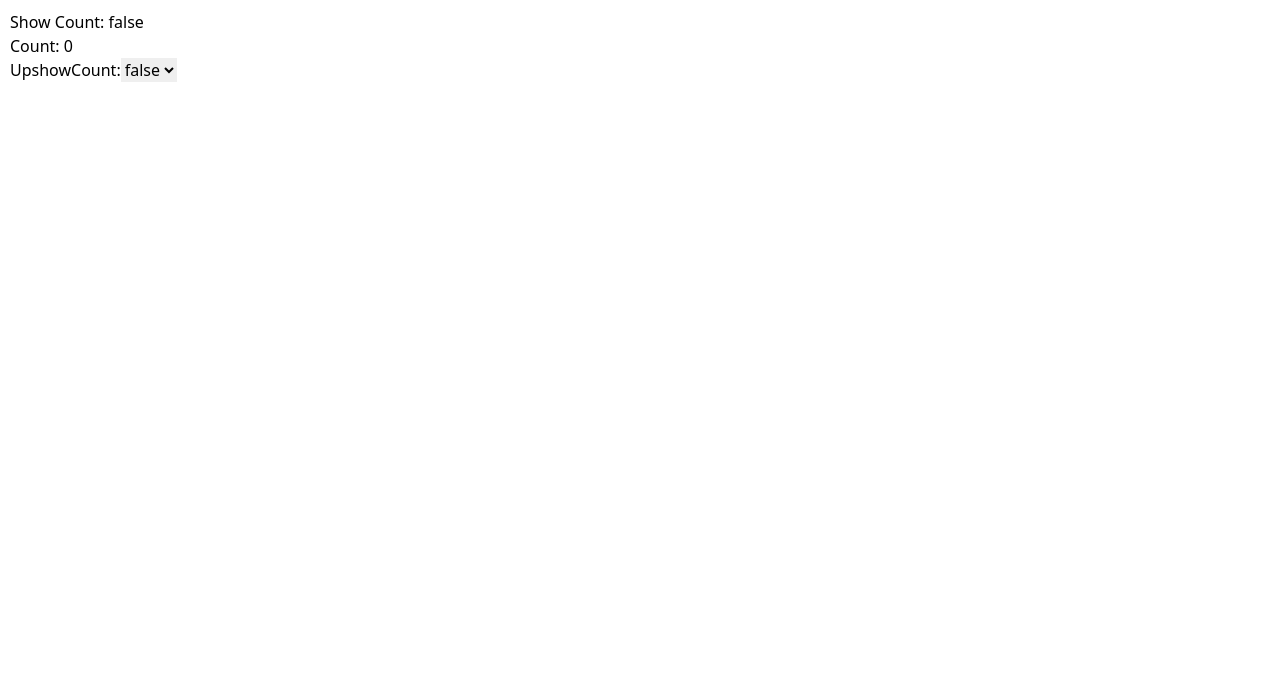
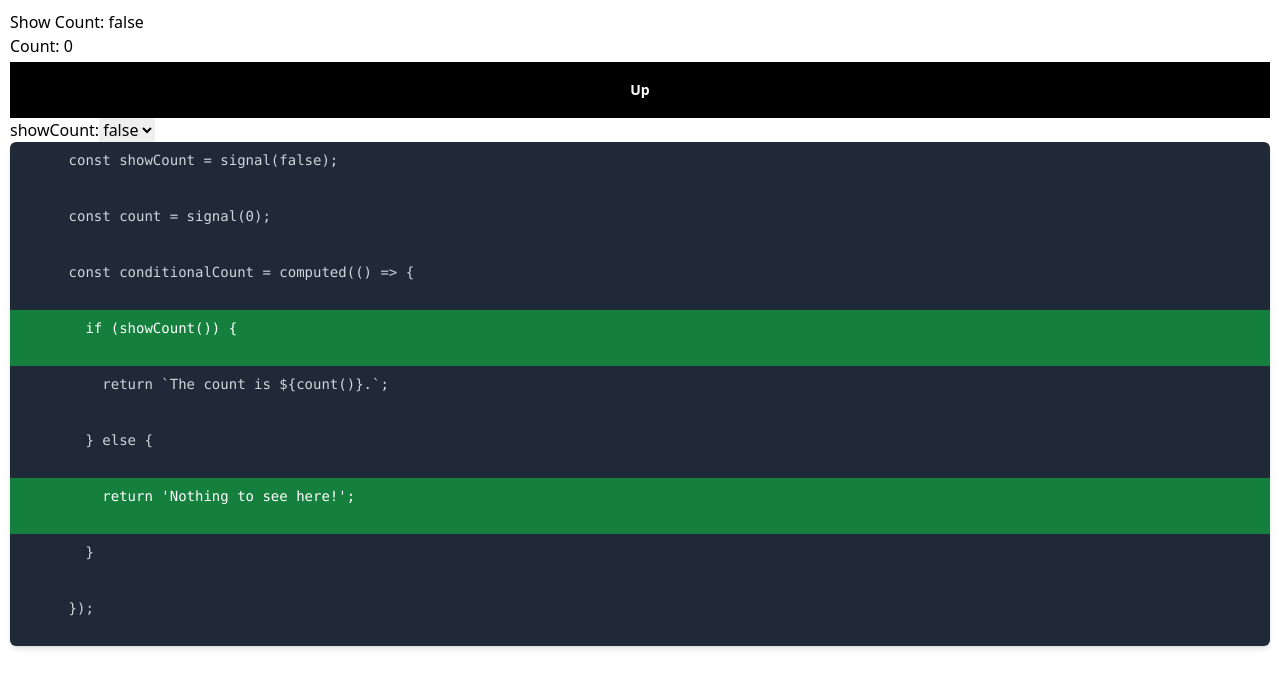
Before and after one commit to damiansire/angular-examples, an Angular app: page / in a window 1280 px wide. Shown: the top 688 px of the page. Built offline with nearby package versions, Linux system fonts and the light colour scheme.

Commit message:
feat: add code preview to computed signals

```diff
--- a/src/app/signals/4-computed-signal-dynamic-dependencies/computed-signal-dynamic-dependencies.component.html
+++ b/src/app/signals/4-computed-signal-dynamic-dependencies/computed-signal-dynamic-dependencies.component.html
@@ -1,10 +1,11 @@
 <div>Show Count: {{ showCount() }}</div>
 <div>Count: {{ count() }}</div>
 
-<button (click)="upCount()">Up</button>
-
+<app-button (onClick)="upCount()" text="Up"></app-button>
 <label for="showCount">showCount:</label>
 <select id="showCount" (change)="onShowCountChange($event)">
   <option [value]="false">false</option>
   <option [value]="true">true</option>
 </select>
+
+<app-code [lines]="lines"></app-code>
--- a/src/app/signals/4-computed-signal-dynamic-dependencies/computed-signal-dynamic-dependencies.component.ts
+++ b/src/app/signals/4-computed-signal-dynamic-dependencies/computed-signal-dynamic-dependencies.component.ts
@@ -1,16 +1,35 @@
 import { Component, computed, signal } from '@angular/core';
 import { count } from 'rxjs';
+import { ButtonComponent } from '../../components-atom/button/button.component';
+import { CommonModule } from '@angular/common';
+import { codeLine } from '../../components-atom/component-atom.interface';
+import { CodeComponent } from '../../components-atom/code/code.component';
 
 @Component({
   selector: 'app-computed-signal-dynamic-dependencies',
   standalone: true,
-  imports: [],
   templateUrl: './computed-signal-dynamic-dependencies.component.html',
   styleUrl: './computed-signal-dynamic-dependencies.component.css',
+  imports: [ButtonComponent, CommonModule, CodeComponent],
 })
 export class ComputedSignalDynamicDependenciesComponent {
   showCount = signal(false);
+  lines: codeLine[] = [
+    { line: 'const showCount = signal(false);', active: false },
+    { line: 'const count = signal(0);', active: false },
+    { line: 'const conditionalCount = computed(() => {', active: false },
+    { line: '  if (showCount()) {', active: true },
+    {
+      line: '    return `The count is ${count()}.`;',
+      active: this.showCount(),
+    },
+    { line: '  } else {', active: false },
+    { line: "    return 'Nothing to see here!';", active: !this.showCount() },
+    { line: '  }', active: false },
+    { line: '});', active: false },
+  ];
   count = signal(0);
+  trackerHistory = signal<{ date: Date }[]>([]);
   conditionalCount = computed(() => {
     if (this.showCount()) {
       return `The count is ${count()}.`;
```
